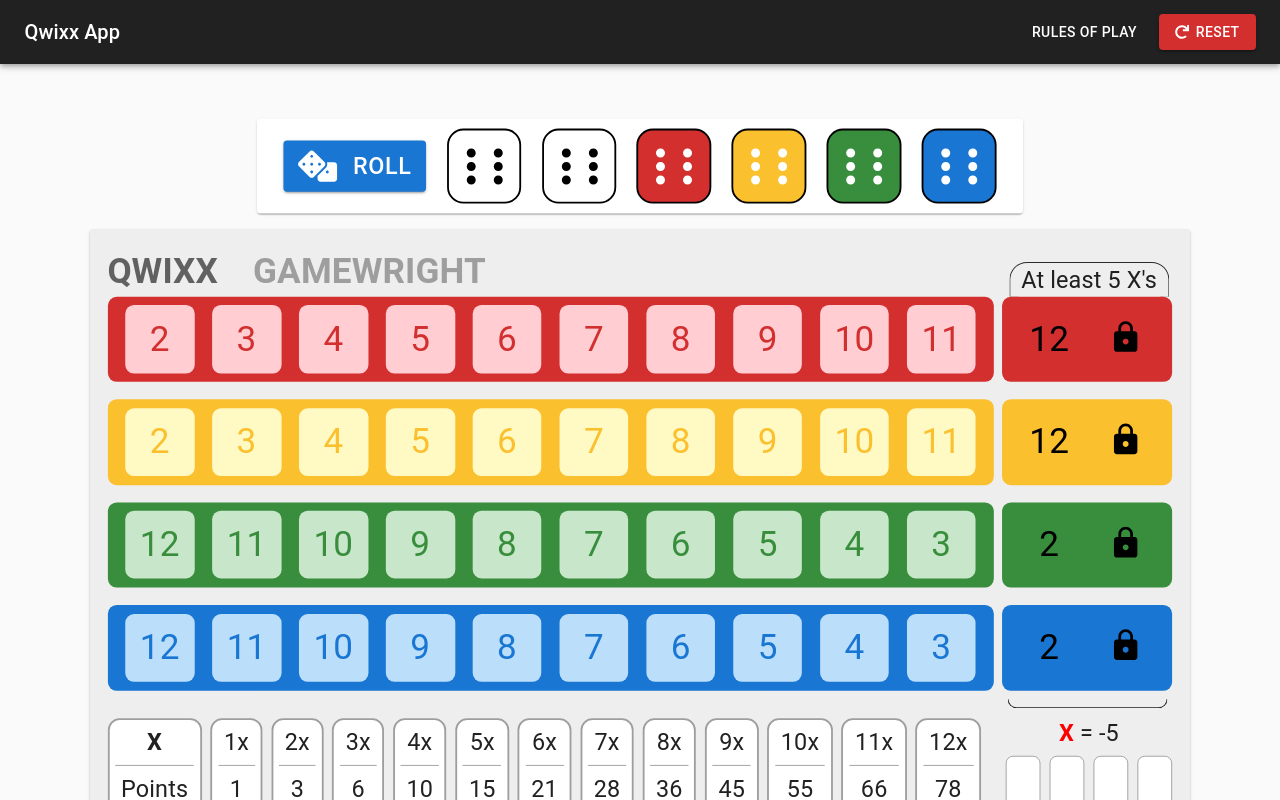
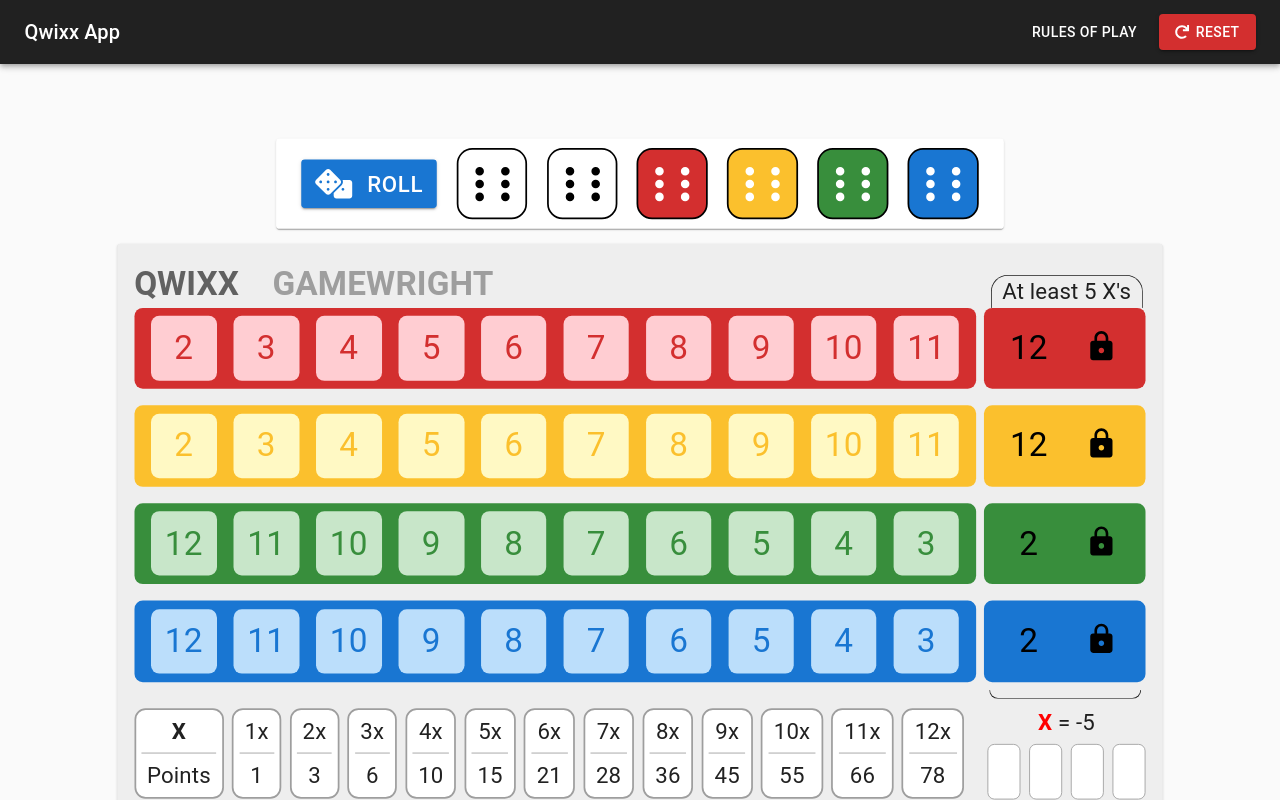
Before and after one commit to Sutherlandon/qwixx-app, a React (Create React App) app: page / in a window 1280 px wide. Shown: the top 800 px of the page. Built offline with nearby package versions, Linux system fonts and the light colour scheme.

Commit message:
reduced the scaler so there is a little padding on on the top and bottom when vertical scaling

```diff
--- a/src/App.js
+++ b/src/App.js
@@ -154,7 +154,7 @@ class QuixxScoreCard extends Component {
 
     let scaler = 1;
     if (height < width) {
-      scaler = window.innerHeight / gameHeight;
+      scaler = window.innerHeight / gameHeight * 0.95;
     }
 
     return scaler;
```
